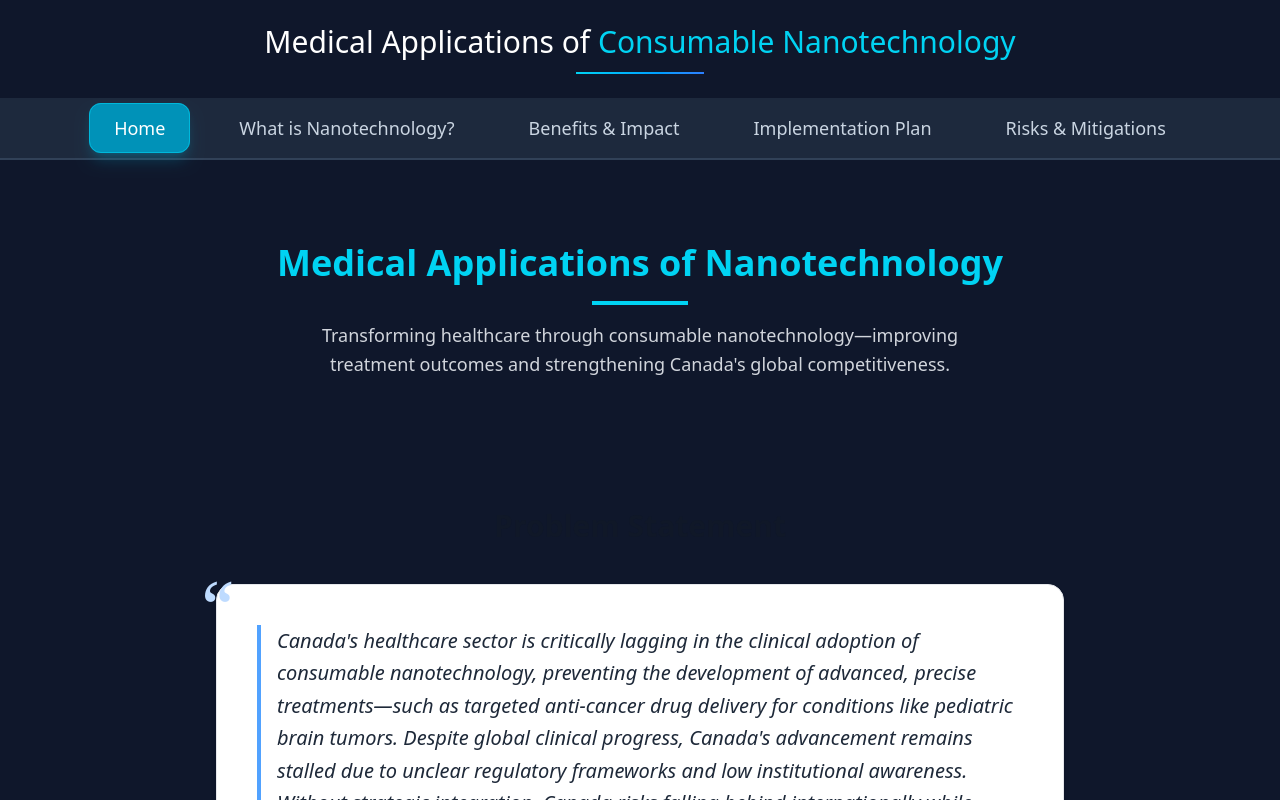
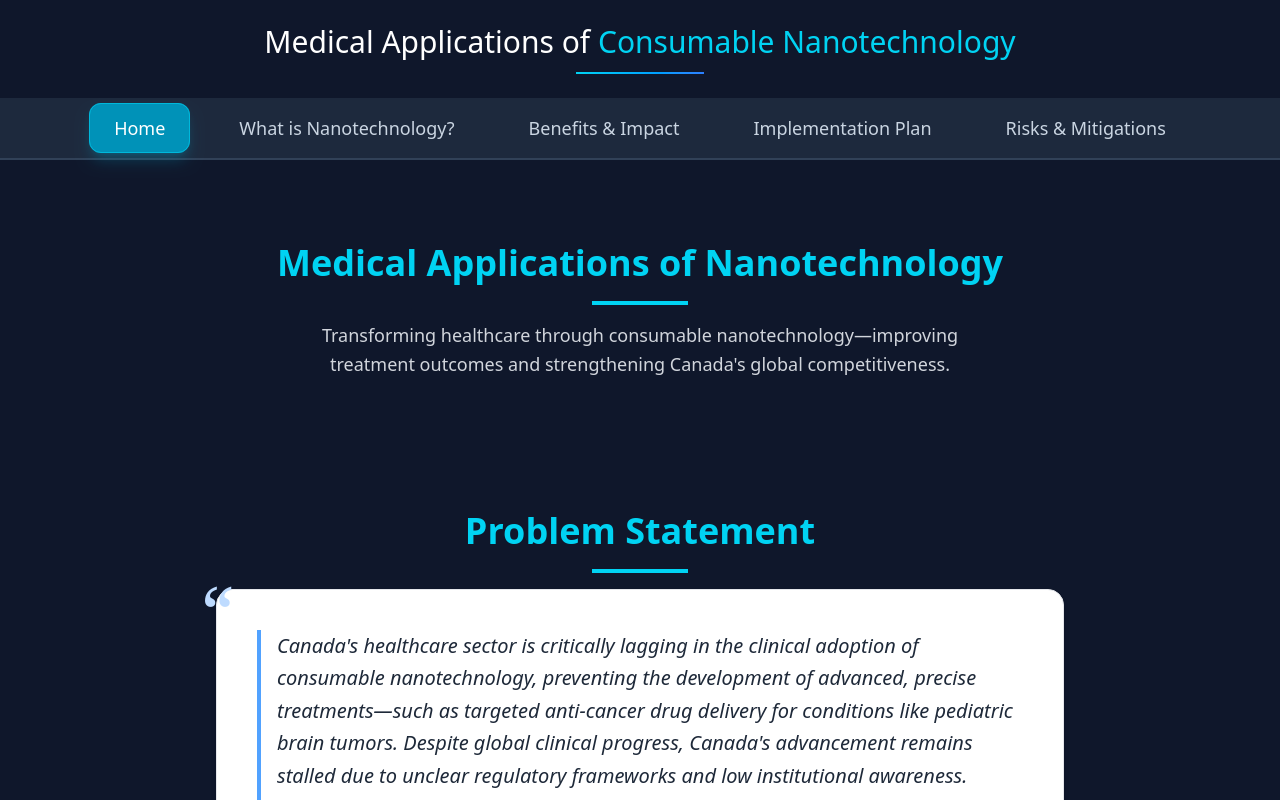
Before and after one commit to mike-melchior-school/consumable-nanotechnology, a Next.js app: page / in a window 1280 px wide. Shown: the top 800 px of the page. Built offline with nearby package versions, Linux system fonts and the light colour scheme.

Commit message:
change heading colour

```diff
--- a/app/components/ProblemStatement.jsx
+++ b/app/components/ProblemStatement.jsx
@@ -2,9 +2,10 @@ export default function ProblemStatement() {
     return (
         <section className="w-full py-16">
             <div className="max-w-4xl mx-auto px-6">
-                <h2 className="text-center text-3xl font-bold text-gray-900 mb-10">
+                <h2 className="text-4xl font-bold text-cyan-400 mb-4 leading-tight text-center">
                     Problem Statement
                 </h2>
+                <div className="w-24 h-1 bg-cyan-400 mx-auto mb-4"></div>
 
                 <div className="relative bg-white p-10 rounded-2xl shadow-md border border-gray-200">
                     {/* Decorative opening quote */}
```
